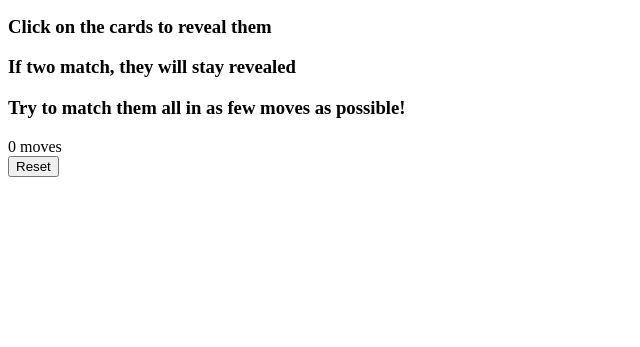
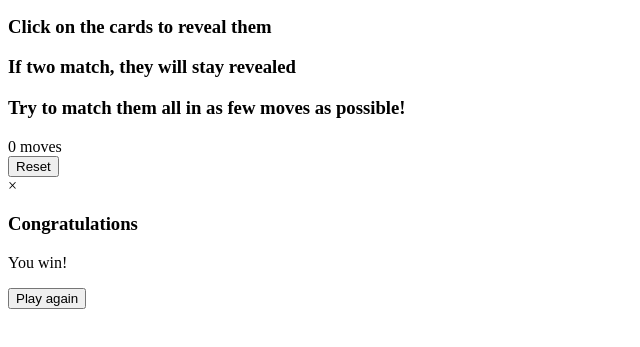
Before and after one commit to johng252627/milestone2, a plain HTML site: page index.html in a window 1280 px wide. Shown: the part 105-452 px from the top of the page, without its empty margins (0-640 px from the left). Drawn offline with Linux system fonts and the light colour scheme.

Commit message:
Add win modal

```diff
--- a/index.html
+++ b/index.html
@@ -23,3 +23,13 @@
             <button class="btn reset-btn">Reset</button>
         </div>
     </section>
+    <section class="winner-modal">
+        <div id="modal" class="modal">
+            <div class="modal-content">
+                <span class="close">&times;</span>
+                <h3>Congratulations</h3>
+                <p>You win!</p>
+                <button class="btn play-again-btn">Play again</button>
+            </div>
+        </div>
+    </section>
```
